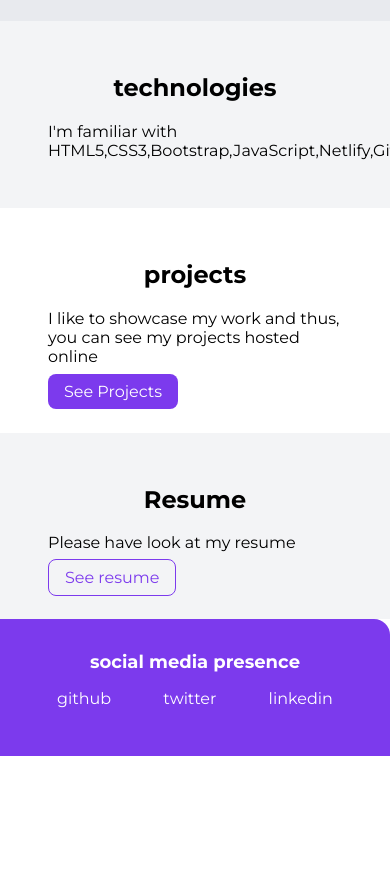
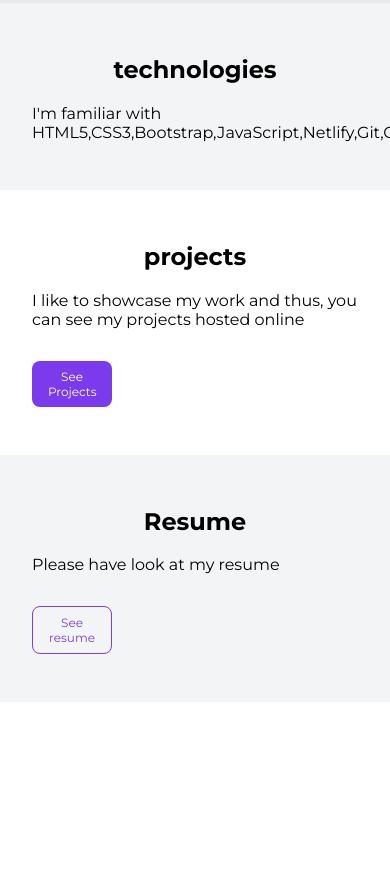
Before and after one commit to KHANSIRAJ/portfolio-website, a plain HTML site: page index.html in a window 390 px wide. Shown: the part 532-1403 px from the top of the page. Before the commit the page ends 1288 px from the top, so only its background shows below. Drawn offline with Linux system fonts and the light colour scheme.

Commit message:
Update style.css

```diff
--- a/css/style.css
+++ b/css/style.css
@@ -27,7 +27,7 @@ hr {
 }
 
 .container-center {
-    max-width: 600px;
+    max-width: 400px;
     margin: auto;
 }
 
@@ -37,6 +37,7 @@ hr {
     text-decoration: none;
     padding: 0.5rem 1rem;
     display: inline;
+    width: 20px;
 }
 
 .link-primary {
@@ -44,7 +45,7 @@ hr {
     border-radius: 0.5rem;
     color: white;
     display:inline;
-    max-width: 140px;
+    max-width: 80px;
     margin: 1rem 1rem 1rem 0rem;
 }
 
@@ -53,7 +54,7 @@ hr {
     border-radius: 0.5rem;
     border: 1px solid var(--primary-color);
     display: inline;
-    max-width: 140px;
+    max-width: 80px;
     margin: 1rem 1rem 1rem 0rem;
 }
 
@@ -129,37 +130,33 @@ hr {
 /** sections **/
 
 .section {
-    padding: 2rem;
+    padding: 2rem 1rem;
 }
 
 .section h1 {
     text-align: center;
-
 }
 
 .ow {
     background-color: var(--off-white);
 }
 
-/* resume section */
- .resume-section{
-    padding: 9rem;
- }
 /* img */
 .image{
     display: block;
     margin: auto;
-    width: 50%;
+    width: 60%;
 }
 
 /** footers **/
 
 .footer {
     background-color: var(--primary-color);
-    padding: 2rem 1rem;
+    padding: 1rem 1rem;
     text-align: center;
     color: white;
     border-top-right-radius: 1rem;
+    margin-top: 260px;
 }
 
 .footer .link {
@@ -178,10 +175,33 @@ hr {
 /** projects **/
 .showcase-list {
     padding: 2rem;
+}
+
+/* media query */
+@media screen and (min-width:300px) and (max-width:450px){
+
+
+    .list-non-bullet{
+        font-size: x-small;
+    }
+
+    .link-primary{
+       display: inline-block;
+       width: 120px;
+       text-align: center;
+       justify-content: center;
+       font-size: 12px;
+    }
+    .link-secondary{
+       display: inline-block;
+       width: 120px;
+       text-align: center;
+       justify-content: center;
+       font-size: 12px;
+    }
+
+    .footer{
+        font-size: x-small;
+    }
 
 }
-
-/** blogs **/
-.showcase-blog {
-    padding-bottom: 6rem;
-}
```
